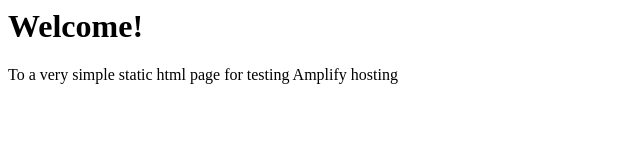
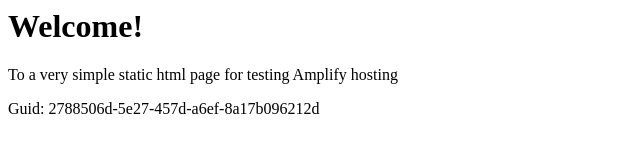
Before and after one commit to aws-aemilia-dub/Github-PR-Commit-Integration-Test-DoNotTouch-GithubWebhookPreviewCanaryTest-v1-prod-eu-west-1, a website: page src/index.html in a window 1280 px wide. Shown: the whole page, without its empty margins (0-640 px from the left). Drawn offline with Linux system fonts and the light colour scheme.

Commit message:
commit from integ tests

```diff
--- a/src/index.html
+++ b/src/index.html
@@ -1,3 +1,5 @@
+
+
 <html lang="en">
 
 <head>
@@ -10,6 +12,6 @@
 <body>
     <h1>Welcome!</h1>
     <p>To a very simple static html page for testing Amplify hosting</p>
-</body>
+    <p>Guid: 2788506d-5e27-457d-a6ef-8a17b096212d</p></body>
 
 </html>
```
